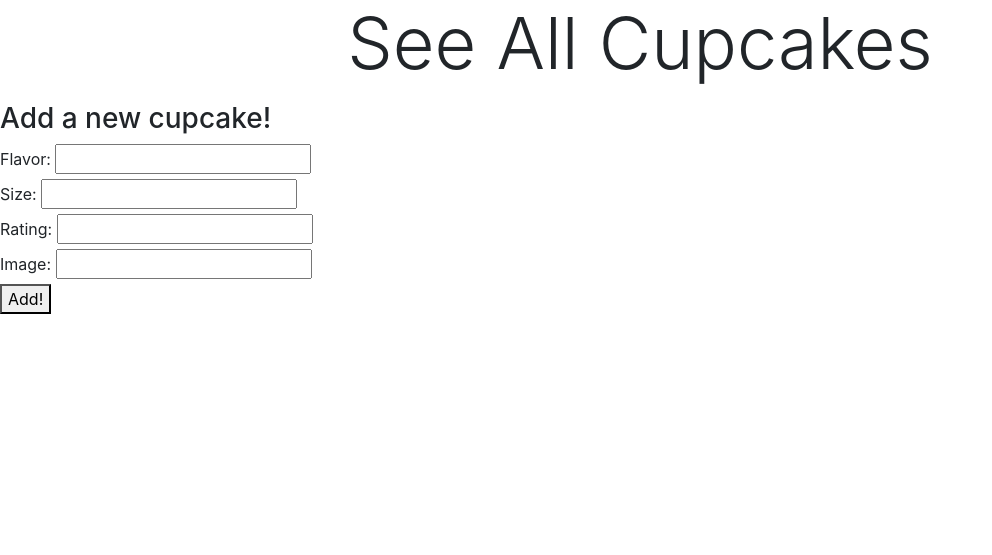
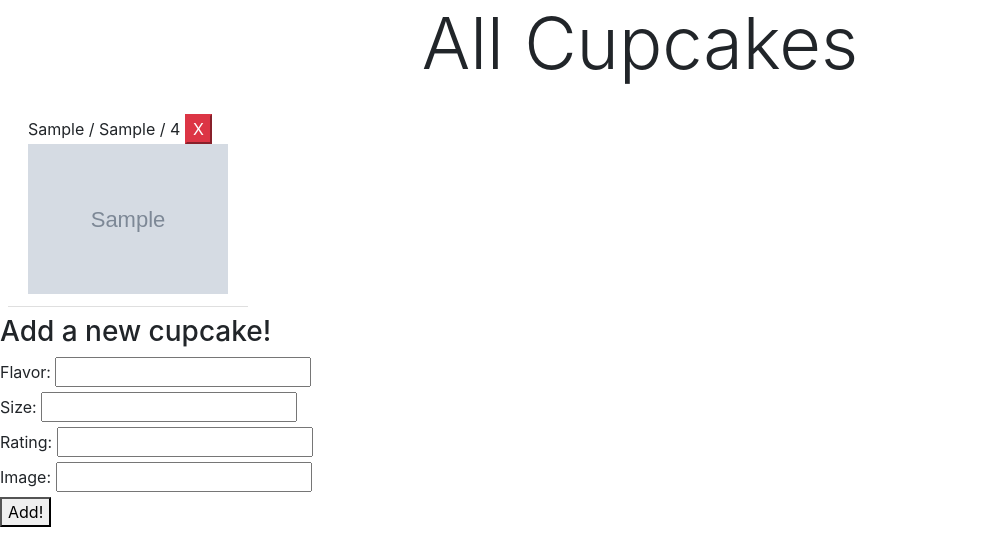
Before and after one commit to SSherwoodW/flask-cupcakes, a Flask app: page / in a window 1280 px wide. Shown: the top 555 px of the page, without its empty margins (0-992 px from the left). Run offline with Flask 3, Linux system fonts and the light colour scheme; tables that the repository leaves empty hold one stand-in row (values such as "Sample post"); grey boxes marked "Sample" are stand-in pictures; some libraries are stand-ins or nearby versions.

Commit message:
adding style and updated js file

```diff
--- /dev/null
+++ b/static/cupcakes.css
@@ -0,0 +1,4 @@
+.Cupcake-img {
+    max-width: 200px;
+    max-height: 200px;
+}
--- a/static/cupcakes.js
+++ b/static/cupcakes.js
@@ -60,17 +60,17 @@
 
 // $(showCupcakes);
 
-const BASE_URL = "http://localhost:5000/api";
+const BASE_URL = "http://127.0.0.1:5000/api";
 
 
 /** given data about a cupcake, generate html */
 
 function generateCupcakeHTML(cupcake) {
   return `
-    <div data-cupcake-id=${cupcake.id}>
+    <div data-cupcake-id=${cupcake.id} class="list-group-item list-unstyled">
       <li>
         ${cupcake.flavor} / ${cupcake.size} / ${cupcake.rating}
-        <button class="delete-button">X</button>
+        <button class="delete-button btn-danger">X</button>
       </li>
       <img class="Cupcake-img"
             src="${cupcake.image}"
@@ -87,7 +87,7 @@ async function showInitialCupcakes() {
 
   for (let cupcakeData of response.data.cupcakes) {
     let newCupcake = $(generateCupcakeHTML(cupcakeData));
-    $("#cupcakes-list").append(newCupcake);
+    $(".cupcakes-list").append(newCupcake);
   }
 }
 
@@ -117,10 +117,10 @@ $("#new-cupcake-form").on("submit", async function (evt) {
 
 /** handle clicking delete: delete cupcake */
 
-$("#cupcakes-list").on("click", ".delete-button", async function (evt) {
+$(".cupcakes-list").on("click", ".delete-button", async function (evt) {
   evt.preventDefault();
   let $cupcake = $(evt.target).closest("div");
-  let cupcakeId = $cupcake.attr("data-id");
+  let cupcakeId = $cupcake.attr("data-cupcake-id");
 
   await axios.delete(`${BASE_URL}/cupcakes/${cupcakeId}`);
   $cupcake.remove();
--- a/templates/home.html
+++ b/templates/home.html
@@ -7,10 +7,11 @@
     <title>Cupcakes</title>
     <link href="https://stackpath.bootstrapcdn.com/bootstrap/4.4.1/css/bootstrap.min.css" rel="stylesheet"
     integrity="sha384-Vkoo8x4CGsO3+Hhxv8T/Q5PaXtkKtu6ug5TOeNV6gBiFeWPGFN9MuhOf23Q9Ifjh" crossorigin="anonymous">
+    <link rel="stylesheet" href="/static/cupcakes.css">
 </head>
 <body>
-    <h1 class="text-center display-3">See All Cupcakes</h1>
-    <ul class="cupcakes-list">
+    <h1 class="text-center display-3">All Cupcakes</h1>
+    <ul class="cupcakes-list list-group list-group-flush d-inline-flex p-2">
     </ul>
 
     <h3>Add a new cupcake!</h3>
```
